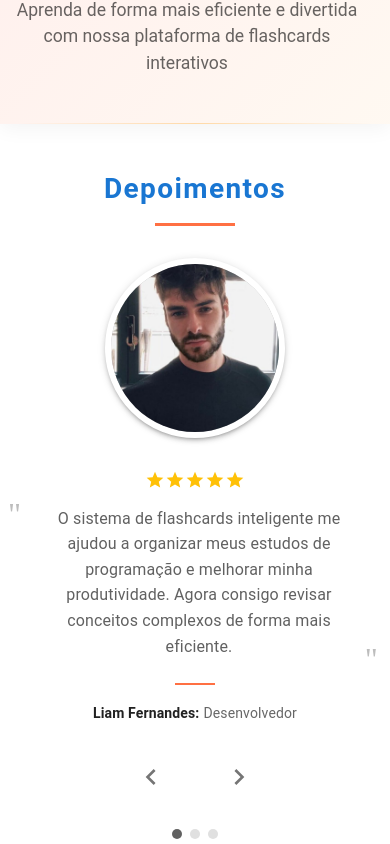
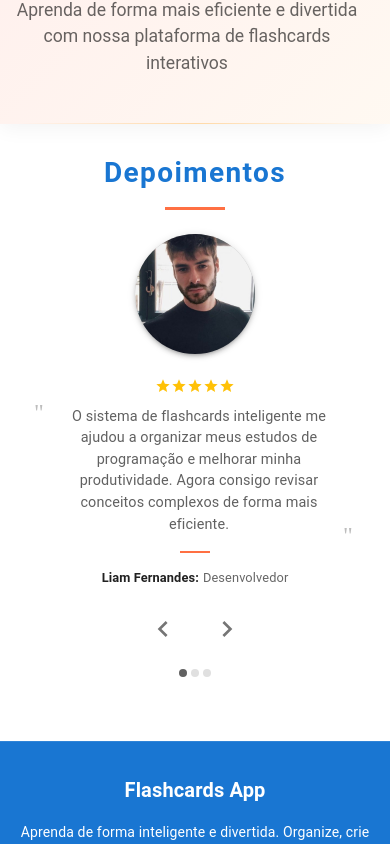
Before and after one commit to valeriapessoa/Flashcards, a Next.js app in the folder frontend/: page / in a window 390 px wide. Shown: the part 4218-5062 px from the top of the page. Built offline with nearby package versions, Linux system fonts and the light colour scheme; no server answers.

Commit message:
feat: aprimora a seção de Depoimentos com ajustes de layout e responsividade

```diff
--- a/frontend/src/components/TestimonialsSection.tsx
+++ b/frontend/src/components/TestimonialsSection.tsx
@@ -11,7 +11,8 @@ const testimonials = [
     id: 3,
     name: "Liam Fernandes",
     role: "Desenvolvedor",
-      content: "O sistema de flashcards inteligente me ajudou a organizar meus estudos de programação e melhorar minha produtividade. Agora consigo revisar conceitos complexos de forma mais eficiente.",
+    content:
+      "O sistema de flashcards inteligente me ajudou a organizar meus estudos de programação e melhorar minha produtividade. Agora consigo revisar conceitos complexos de forma mais eficiente.",
     image: "/images/testimonials/img3.jpg",
     rating: 5,
   },
@@ -19,7 +20,8 @@ const testimonials = [
     id: 1,
     name: "Giovana Almeida",
     role: "Estudante de Medicina",
-      content: "O Flashcards Inteligentes mudou minha forma de estudar. Antes eu gastava horas revisando conteúdo que já sabia. Agora, o sistema me mostra exatamente o que preciso focar, economizando meu tempo de estudo.",
+    content:
+      "O Flashcards Inteligentes mudou minha forma de estudar. Antes eu gastava horas revisando conteúdo que já sabia. Agora, o sistema me mostra exatamente o que preciso focar, economizando meu tempo de estudo.",
     image: "/images/testimonials/img1.jpg",
     rating: 5,
   },
@@ -27,14 +29,15 @@ const testimonials = [
     id: 2,
     name: "Camila Ferreira",
     role: "Analista de Dados",
-      content: "O sistema de flashcards inteligente me ajudou a organizar melhor meus estudos e identificar áreas que precisavam de mais atenção. Agora consigo revisar de forma mais eficiente.",
+    content:
+      "O sistema de flashcards inteligente me ajudou a organizar melhor meus estudos e identificar áreas que precisavam de mais atenção. Agora consigo revisar de forma mais eficiente.",
     image: "/images/testimonials/img2.jpg",
     rating: 5,
-    }
+  },
 ]
-// Avatar maior como no screenshot
+
+// Avatar maior sem borda
 const StyledAvatar = styled(Avatar)(({ theme }) => ({
-  border: "6px solid white",
   boxShadow: theme.shadows[3],
   "&.MuiAvatar-root": {
     width: 280,
@@ -48,25 +51,38 @@ const StyledAvatar = styled(Avatar)(({ theme }) => ({
       height: 200,
     },
     [theme.breakpoints.down("sm")]: {
-      width: 180,
-      height: 180,
+      width: 150,
+      height: 150,
+    },
+    [theme.breakpoints.down(400)]: {
+      width: 120,
+      height: 120,
     },
   },
 }))
 
-// Botões de navegação maiores e mais grossos
+// Botões de navegação maiores e mais distantes
 const StyledIconButton = styled(IconButton)(({ theme }) => ({
   color: theme.palette.grey[600],
-  padding: 12,
+  padding: 16,
   "&:hover": {
     color: theme.palette.grey[800],
     backgroundColor: "transparent",
   },
   "& .MuiSvgIcon-root": {
+    fontSize: "3.5rem",
+    [theme.breakpoints.down("md")]: {
       fontSize: "2.5rem",
-    [theme.breakpoints.down("md")]: {
+    },
+    [theme.breakpoints.down("sm")]: {
       fontSize: "2rem",
     },
+  },
+  [theme.breakpoints.down("sm")]: {
+    padding: 12,
+  },
+  [theme.breakpoints.down(400)]: {
+    padding: 8,
   },
 }))
 
@@ -87,14 +103,15 @@ const TestimonialsSection = () => {
   return (
     <Box
       sx={{
-        py: { xs: 6, md: 8 },
+        py: { xs: 4, sm: 5, md: 8 },
+        px: { xs: 1, sm: 2 },
         width: "100%",
         overflow: "hidden",
       }}
     >
       <Container maxWidth="lg">
         {/* Header */}
-        <Box textAlign="center" mb={{ xs: 4, md: 6 }}>
+        <Box textAlign="center" mb={{ xs: 3, sm: 4, md: 6 }}>
           <Typography
             variant="h4"
             component="h2"
@@ -105,14 +122,14 @@ const TestimonialsSection = () => {
               letterSpacing: "0.05em",
               mb: 2,
               fontWeight: 700,
-              textTransform: "capitalize"
+              textTransform: "capitalize",
             }}
           >
             Depoimentos
           </Typography>
           <Box
             sx={{
-              width: { xs: 80, md: 100 },
+              width: { xs: 60, sm: 80, md: 100 },
               height: { xs: 3, md: 4 },
               bgcolor: "#ff7043",
               mx: "auto",
@@ -127,7 +144,7 @@ const TestimonialsSection = () => {
             sx={{
               display: { xs: "none", md: "block" },
               position: "absolute",
-              left: { md: -80, lg: -100 },
+              left: { md: -100, lg: -140 },
               top: "50%",
               transform: "translateY(-50%)",
               zIndex: 10,
@@ -142,7 +159,7 @@ const TestimonialsSection = () => {
             sx={{
               display: { xs: "none", md: "block" },
               position: "absolute",
-              right: { md: -80, lg: -100 },
+              right: { md: -100, lg: -140 },
               top: "50%",
               transform: "translateY(-50%)",
               zIndex: 10,
@@ -159,7 +176,7 @@ const TestimonialsSection = () => {
               display: { xs: "flex", md: "grid" },
               flexDirection: { xs: "column", md: "row" },
               gridTemplateColumns: { md: "280px 1fr", lg: "320px 1fr" },
-              gap: { xs: 4, md: 6, lg: 8 },
+              gap: { xs: 3, sm: 4, md: 6, lg: 8 },
               alignItems: "center",
               textAlign: { xs: "center", md: "left" },
             }}
@@ -174,30 +191,30 @@ const TestimonialsSection = () => {
             >
               <StyledAvatar>
                 <Image
-                  src={currentTestimonial.image}
+                  src={currentTestimonial.image || "/placeholder.svg"}
                   alt={currentTestimonial.name}
                   width={400}
                   height={400}
                   quality={100}
                   priority={currentIndex === 0}
                   style={{
-                    width: '100%',
-                    height: '100%',
-                    objectFit: 'cover',
-                    objectPosition: 'center center'
+                    width: "100%",
+                    height: "100%",
+                    objectFit: "cover",
+                    objectPosition: "center center",
                   }}
                 />
               </StyledAvatar>
             </Box>
 
             {/* Right Column - Content */}
-            <Box sx={{ width: "100%" }}>
+            <Box sx={{ width: "100%", px: { xs: 2, sm: 3, md: 0 } }}>
               {/* Star Rating */}
               <Box
                 sx={{
                   display: "flex",
                   justifyContent: { xs: "center", md: "flex-start" },
-                  mb: { xs: 2, md: 2.5 },
+                  mb: { xs: 1.5, sm: 2, md: 2.5 },
                 }}
               >
                 <Rating
@@ -209,19 +226,19 @@ const TestimonialsSection = () => {
                       color: "#ffc107",
                     },
                     "& .MuiSvgIcon-root": {
-                      fontSize: "1.25rem",
+                      fontSize: { xs: "1rem", sm: "1.125rem", md: "1.25rem" },
                     },
                   }}
                 />
               </Box>
 
               {/* Quote */}
-              <Box sx={{ mb: { xs: 3, md: 4 }, position: "relative" }}>
+              <Box sx={{ mb: { xs: 2, sm: 3, md: 4 }, position: "relative" }}>
                 <Typography
                   sx={{
                     position: "relative",
-                    fontSize: { xs: "1rem", md: "1.125rem" },
-                    lineHeight: 1.6,
+                    fontSize: { xs: "0.9rem", sm: "1rem", md: "1.125rem" },
+                    lineHeight: { xs: 1.5, md: 1.6 },
                     color: "grey.700",
                     pl: { xs: 2, md: 3 },
                     pr: { xs: 1, md: 2 },
@@ -231,9 +248,9 @@ const TestimonialsSection = () => {
                     component="span"
                     sx={{
                       position: "absolute",
-                      left: { xs: -8, md: -12 },
-                      top: { xs: -8, md: -12 },
-                      fontSize: { xs: "2rem", md: "2.5rem" },
+                      left: { xs: -6, sm: -8, md: -12 },
+                      top: { xs: -6, sm: -8, md: -12 },
+                      fontSize: { xs: "1.5rem", sm: "2rem", md: "2.5rem" },
                       color: "grey.400",
                       fontFamily: "serif",
                       lineHeight: 1,
@@ -246,9 +263,9 @@ const TestimonialsSection = () => {
                     component="span"
                     sx={{
                       position: "absolute",
-                      right: { xs: -4, md: -8 },
-                      bottom: { xs: -16, md: -20 },
-                      fontSize: { xs: "2rem", md: "2.5rem" },
+                      right: { xs: -3, sm: -4, md: -8 },
+                      bottom: { xs: -12, sm: -16, md: -20 },
+                      fontSize: { xs: "1.5rem", sm: "2rem", md: "2.5rem" },
                       color: "grey.400",
                       fontFamily: "serif",
                       lineHeight: 1,
@@ -262,10 +279,10 @@ const TestimonialsSection = () => {
               {/* Linha vermelha abaixo do depoimento */}
               <Box
                 sx={{
-                  width: { xs: 40, md: 48 },
+                  width: { xs: 30, sm: 40, md: 48 },
                   height: { xs: 2, md: 3 },
                   bgcolor: "#ff7043",
-                  mb: 2,
+                  mb: { xs: 1.5, md: 2 },
                   mx: { xs: "auto", md: 0 },
                 }}
               />
@@ -277,7 +294,7 @@ const TestimonialsSection = () => {
                   sx={{
                     fontWeight: "bold",
                     color: "text.primary",
-                    fontSize: { xs: "0.875rem", md: "1rem" },
+                    fontSize: { xs: "0.8rem", sm: "0.875rem", md: "1rem" },
                   }}
                 >
                   {currentTestimonial.name}:
@@ -287,7 +304,7 @@ const TestimonialsSection = () => {
                   sx={{
                     color: "text.secondary",
                     ml: 0.5,
-                    fontSize: { xs: "0.875rem", md: "1rem" },
+                    fontSize: { xs: "0.8rem", sm: "0.875rem", md: "1rem" },
                   }}
                 >
                   {currentTestimonial.role}
@@ -301,8 +318,8 @@ const TestimonialsSection = () => {
             sx={{
               display: { xs: "flex", md: "none" },
               justifyContent: "center",
-              gap: 4,
-              mt: 3,
+              gap: { xs: 2, sm: 4 },
+              mt: { xs: 2, sm: 3 },
             }}
           >
             <StyledIconButton onClick={handlePrev} aria-label="Depoimento anterior">
@@ -318,16 +335,16 @@ const TestimonialsSection = () => {
             sx={{
               display: "flex",
               justifyContent: "center",
-              gap: 1,
-              mt: { xs: 3, md: 4 },
+              gap: { xs: 0.5, sm: 1 },
+              mt: { xs: 2, sm: 3, md: 4 },
             }}
           >
             {testimonials.map((_, index) => (
               <Box
                 key={index}
                 sx={{
-                  width: { xs: 10, md: 12 },
-                  height: { xs: 10, md: 12 },
+                  width: { xs: 8, sm: 10, md: 12 },
+                  height: { xs: 8, sm: 10, md: 12 },
                   borderRadius: "50%",
                   bgcolor: index === currentIndex ? "grey.700" : "grey.300",
                   cursor: "pointer",
```
Lines whose indentation alone changed are shown as unchanged.
